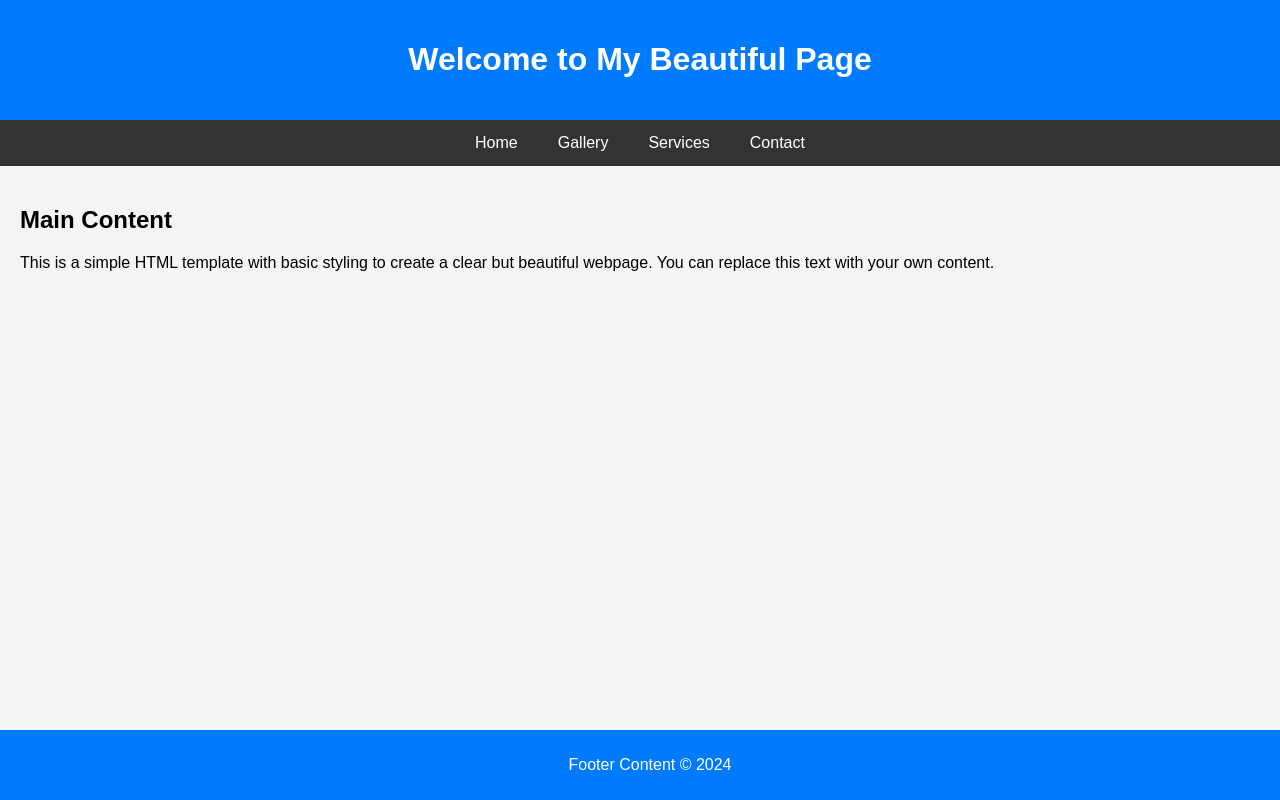
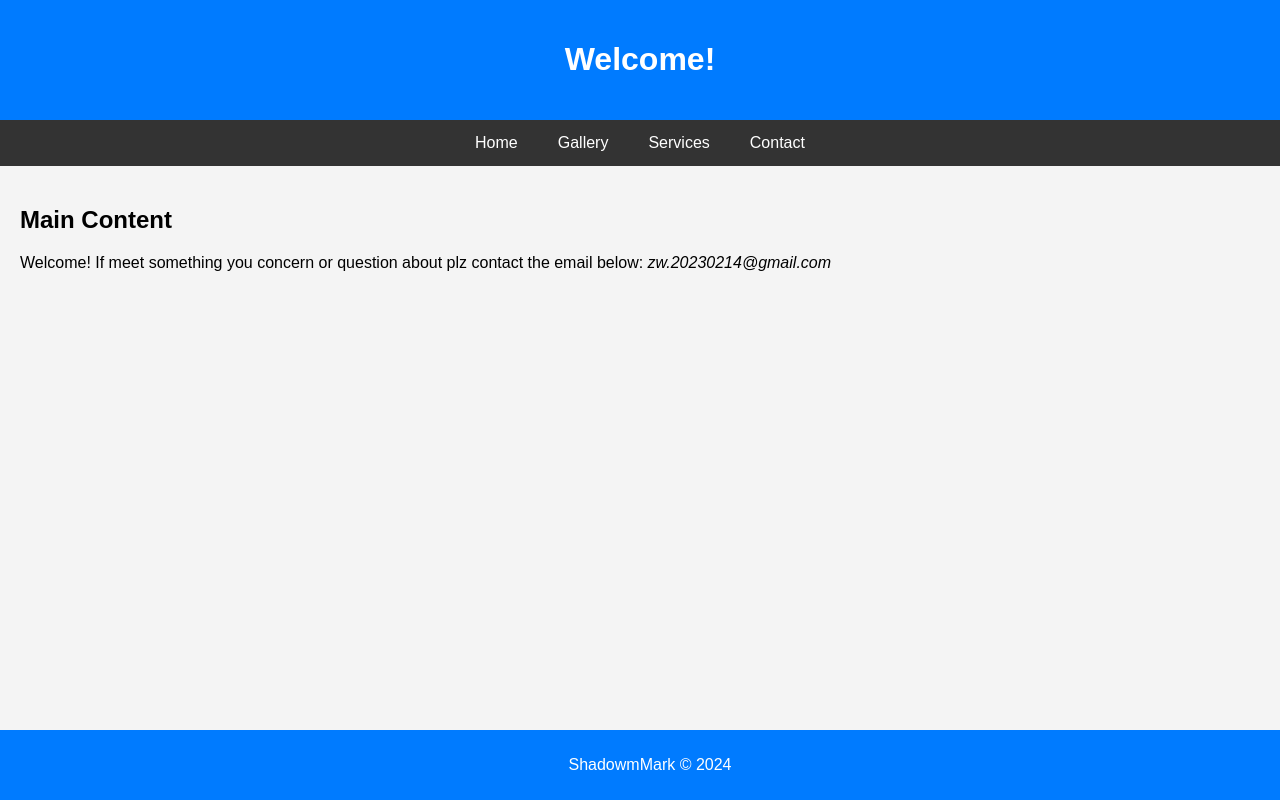
Before and after one commit to SHADOWMMARK/pythonanywhere-Django, a Django app: page /catalog/ in a window 1280 px wide. Run offline with Django 3.2, Linux system fonts and the light colour scheme; data comes from the database, SQL or seed files in the repository.

Commit message:
change the title into fading in style

```diff
--- a/catalog/static/css/styles.css
+++ b/catalog/static/css/styles.css
@@ -60,3 +60,17 @@ footer {
     transform: scale(1.05);
     border-color: #007bff;
 }
+@keyframes fadeIn {
+    from {
+        opacity: 0;
+    }
+    to {
+        opacity: 1;
+    }
+}
+
+.fadeIn {
+    animation-name: fadeIn;
+    animation-duration: 2s; /* lasting time */
+    animation-fill-mode: forwards; /* keep the ani still */
+}
--- a/catalog/templates/index.html
+++ b/catalog/templates/index.html
@@ -8,7 +8,7 @@
 </head>
 <body>
     <header>
-        <h1>Welcome to My Beautiful Page</h1>
+        <h1 class="fadeIn">Welcome!</h1>
     </header>
     <nav>
         <a href="#">Home</a>
@@ -19,11 +19,14 @@
     <div class="container">
         <main>
             <h2>Main Content</h2>
-            <p>This is a simple HTML template with basic styling to create a clear but beautiful webpage. You can replace this text with your own content.</p>
+            <p>
+            Welcome! If meet something you concern or question about plz contact the email below:
+            <i>zw.20230214@gmail.com</i>
+            </p>
         </main>
     </div>
     <footer>
-        <p>Footer Content &copy; 2024</p>
+        <p>ShadowmMark &copy; 2024</p>
     </footer>
 </body>
 </html>
```
